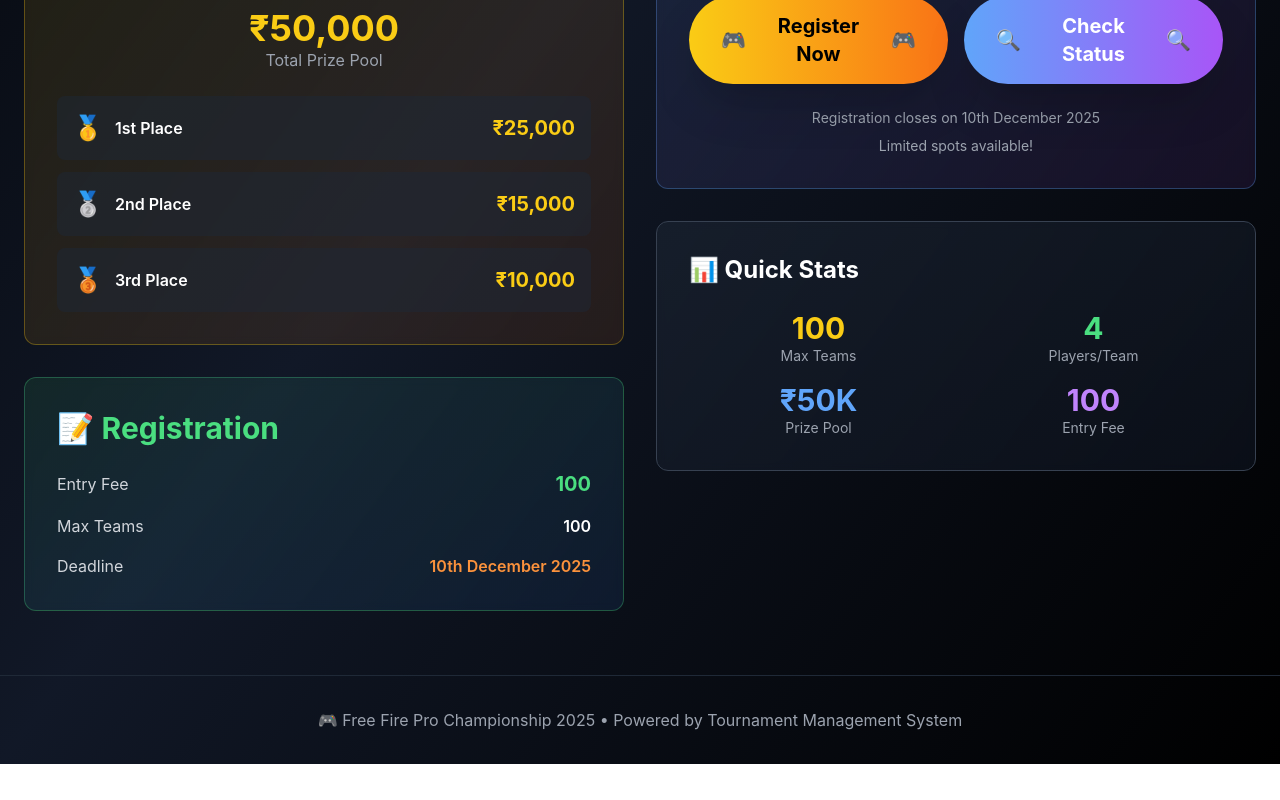
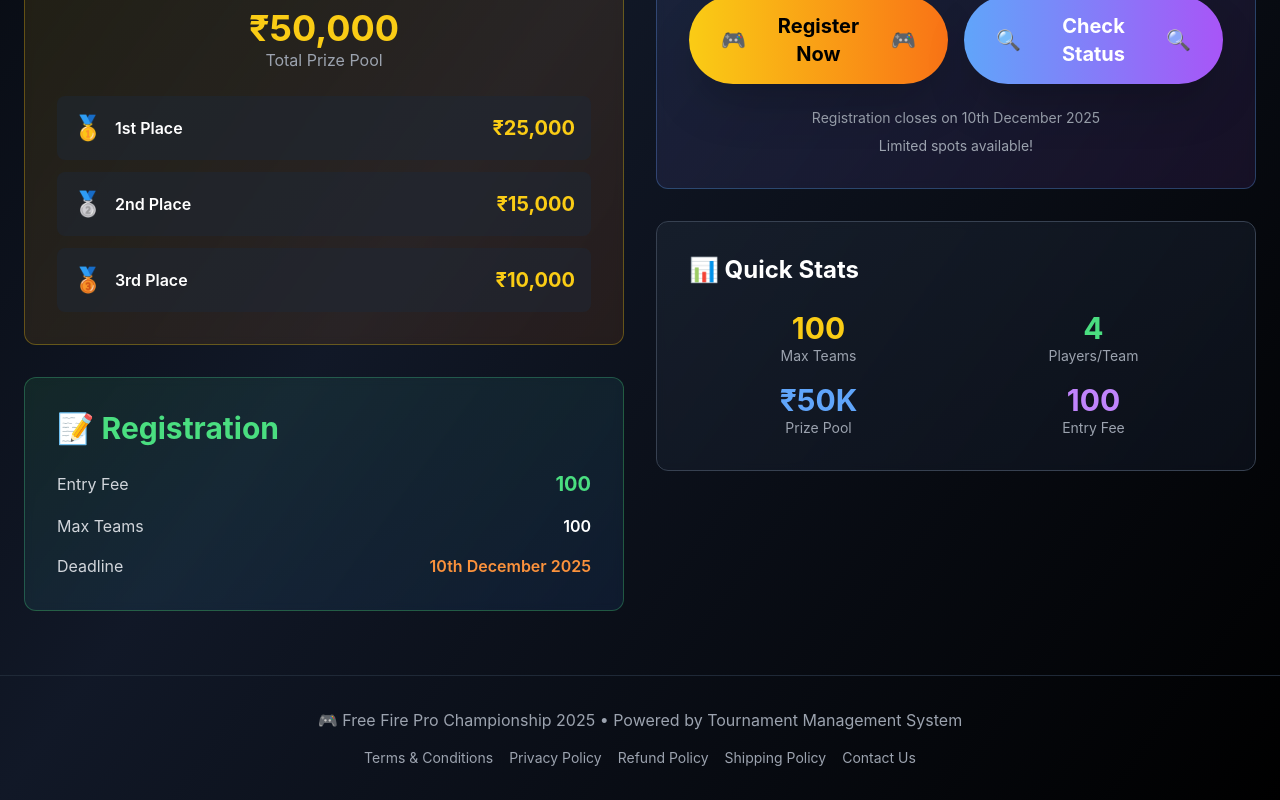
Before and after one commit to niravkagathara/razorpay_intigration_project_frontend, a React (Create React App) app: page / in a window 1280 px wide. Shown: the part 975-1775 px from the top of the page. Before the commit the page ends 1739 px from the top, so only its background shows below. Built offline with nearby package versions, Linux system fonts and the light colour scheme.

Commit message:
Update Welcome.jsx

```diff
--- a/src/components/Welcome.jsx
+++ b/src/components/Welcome.jsx
@@ -227,10 +227,27 @@
 
         {/* Footer */}
         <div className="text-center py-8 border-t border-gray-800">
-          <p className="text-gray-400">
-            🎮 Free Fire Pro Championship 2025 • Powered by Tournament Management System
-          </p>
-        </div>
+  <p className="text-gray-400 mb-4">
+    🎮 Free Fire Pro Championship 2025 • Powered by Tournament Management System
+  </p>
+  <div className="flex flex-wrap justify-center gap-4 text-sm text-gray-400">
+    <a href="https://merchant.razorpay.com/policy/OJuvVXJAnJzqpd/terms" target="_blank" rel="noopener noreferrer">
+      Terms & Conditions
+    </a>
+    <a href="https://merchant.razorpay.com/policy/OJuvVXJAnJzqpd/privacy" target="_blank" rel="noopener noreferrer">
+      Privacy Policy
+    </a>
+    <a href="https://merchant.razorpay.com/policy/OJuvVXJAnJzqpd/refund" target="_blank" rel="noopener noreferrer">
+      Refund Policy
+    </a>
+    <a href="https://merchant.razorpay.com/policy/OJuvVXJAnJzqpd/shipping" target="_blank" rel="noopener noreferrer">
+      Shipping Policy
+    </a>
+    <a href="https://merchant.razorpay.com/policy/OJuvVXJAnJzqpd/contact_us" target="_blank" rel="noopener noreferrer">
+      Contact Us
+    </a>
+  </div>
+</div>
       </div>
     </div>
   );
```
